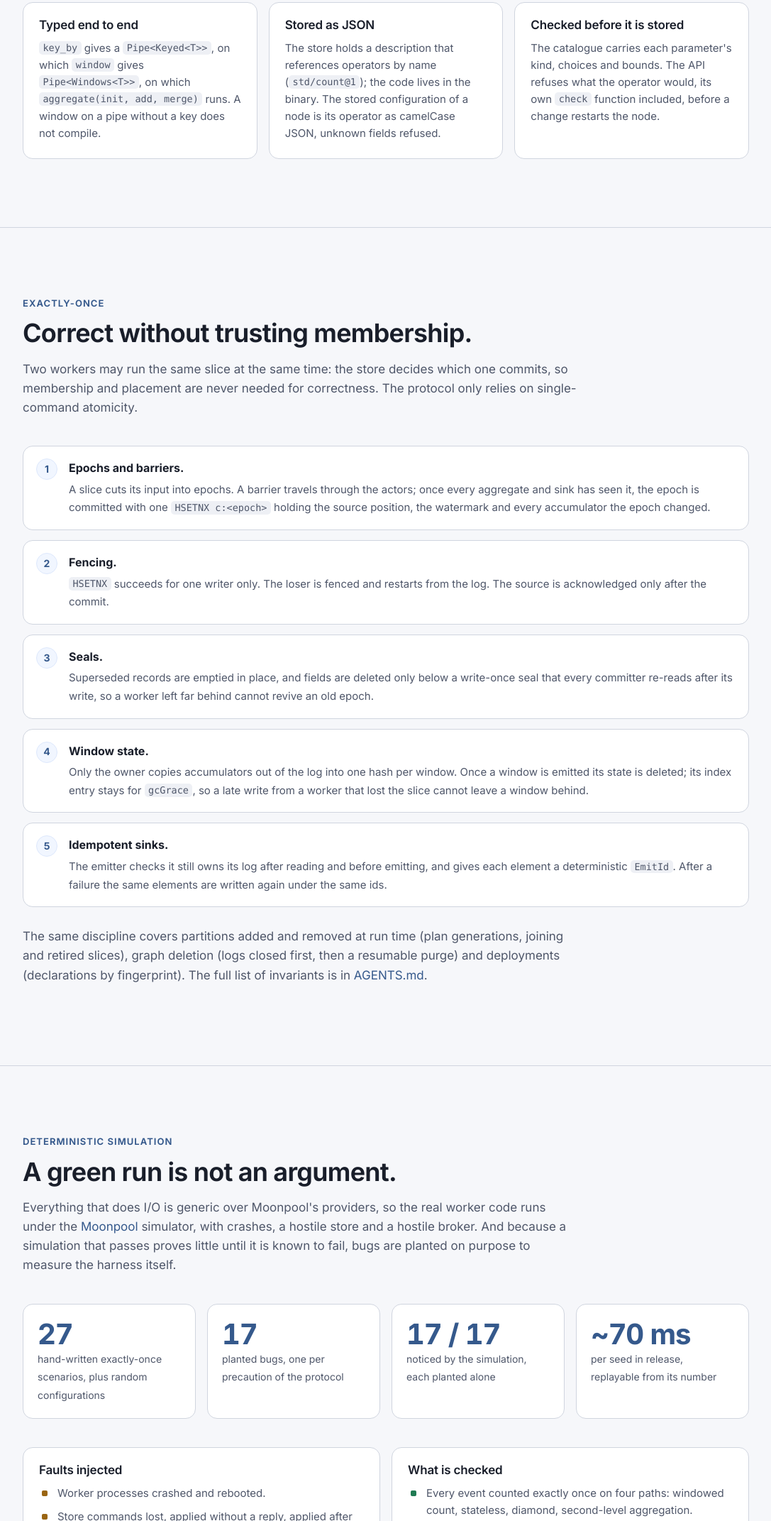
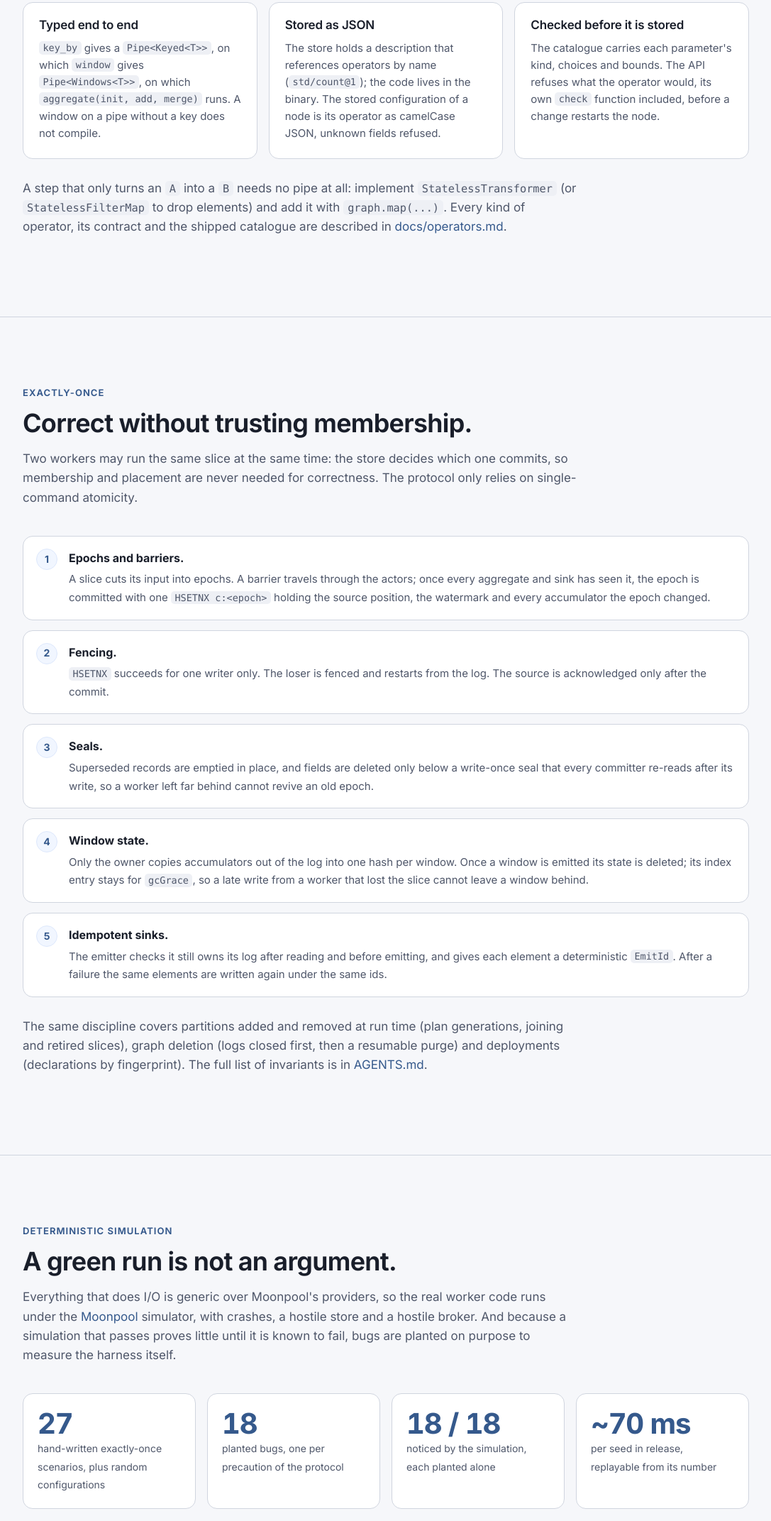
Before and after one commit to miton18/streaming-rs, a plain HTML site: page docs/index.html in a window 1280 px wide. Shown: the part 4703-6846 px from the top of the page at 71% size, without its empty margins (96-1183 px from the left). Drawn offline with Linux system fonts and the light colour scheme.

Commit message:
Document the operators: kinds, contracts and catalogue
docs/operators.md explains sources, stateless steps, transformers and
sinks, what each pipe expects, how a graph is built, and lists the
shipped operators with their types, parameters and delivery. Work in
progress is listed apart. The project page links to it and counts the
eighteen planted bugs now on main.

Co-Authored-By: Claude Opus 5.5 <noreply@anthropic.com>
Claude-Session: https://claude.ai/code/session_01En4eFhr58YA8aJskzKWqrX

```diff
--- a/docs/index.html
+++ b/docs/index.html
@@ -508,6 +508,12 @@ g.sink(decoded, <span class="s">"archive"</span>, <span class="t">Archive</span>
       <div class="card"><h3>Stored as JSON</h3><p>The store holds a description that references operators by name (<code>std/count@1</code>); the code lives in the binary. The stored configuration of a node is its operator as camelCase JSON, unknown fields refused.</p></div>
       <div class="card"><h3>Checked before it is stored</h3><p>The catalogue carries each parameter's kind, choices and bounds. The API refuses what the operator would, its own <code>check</code> function included, before a change restarts the node.</p></div>
     </div>
+    <p class="intro" style="margin-top: 28px;">
+      A step that only turns an <code>A</code> into a <code>B</code> needs no pipe at all: implement
+      <code>StatelessTransformer</code> (or <code>StatelessFilterMap</code> to drop elements) and add it with
+      <code>graph.map(...)</code>. Every kind of operator, its contract and the shipped catalogue are described in
+      <a href="https://github.com/miton18/streaming-rs/blob/main/docs/operators.md">docs/operators.md</a>.
+    </p>
   </div>
 </section>
 
@@ -549,8 +555,8 @@ g.sink(decoded, <span class="s">"archive"</span>, <span class="t">Archive</span>
     </p>
     <div class="stats">
       <div class="stat"><b>27</b><span>hand-written exactly-once scenarios, plus random configurations</span></div>
-      <div class="stat"><b>17</b><span>planted bugs, one per precaution of the protocol</span></div>
-      <div class="stat"><b>17 / 17</b><span>noticed by the simulation, each planted alone</span></div>
+      <div class="stat"><b>18</b><span>planted bugs, one per precaution of the protocol</span></div>
+      <div class="stat"><b>18 / 18</b><span>noticed by the simulation, each planted alone</span></div>
       <div class="stat"><b>~70 ms</b><span>per seed in release, replayable from its number</span></div>
     </div>
     <div class="grid two">
@@ -584,7 +590,7 @@ g.sink(decoded, <span class="s">"archive"</span>, <span class="t">Archive</span>
         <code>ForgetAtOnce</code><code>RestartWithoutWatermark</code><code>RestoreWithoutPending</code><code>EmptyWithoutCopy</code>
         <code>JoinWithoutWatermark</code><code>EmitWithoutRetired</code><code>DeleteWithoutClosing</code><code>RunAnotherDeclaration</code>
         <code>DeleteByTheIndexEntry</code><code>AsideByTheIndexEntry</code><code>RunWhatIsBeingDeleted</code><code>ConfirmWithoutTheSink</code>
-        <code>CloseWithoutClaim</code>
+        <code>CloseWithoutClaim</code><code>ForgetPurgedSlices</code>
       </div>
     </div>
     <div class="grid two">
```
Also changed, not shown: 3 other files.
